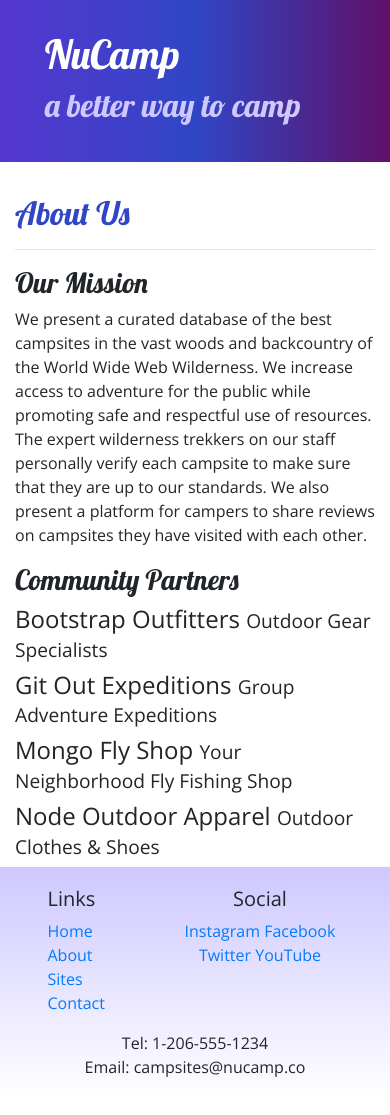
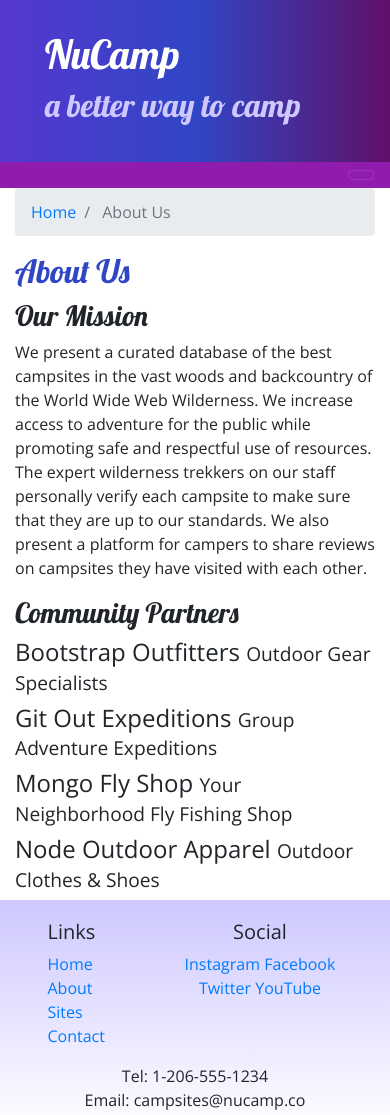
Before and after one commit to Mammirati15/bootstrap, a website: page aboutus.html in a window 390 px wide. Drawn offline with nearby package versions, Linux system fonts and the light colour scheme.

Commit message:
Adding Breadcrumbs

```diff
--- a/aboutus.html
+++ b/aboutus.html
@@ -32,17 +32,42 @@
       </div>
     </header>
 
-    <div>
-      <div>
+    <nav class="navbar navbar-expand-sm navbar-dark sticky-top">
+      <div class="container">
+        <button
+          class="navbar-toggler ml-auto"
+          type="button"
+          data-toggle="collapse"
+          data-target="#nucampNavbar"
+        >
+          <span class="navbar-nav"></span>
+        </button>
+        <div class="collapse navbar-collapse" id="nucampNavbar">
+          <ul class="navbar-nav">
+            <li class="nav-item"><a class="nav-link" href="index.html">Home</a></li>
+            <li class="nav-item active">
+              <a class="nav-link" href="#">About</a>
+            </li>
+            <li class="nav-item"><a class="nav-link" href="#">Sites</a></li>
+            <li class="nav-item"><a class="nav-link" href="#">Contact</a></li>
+          </ul>
+        </div>
+      </div>
+    </nav>
+
+
         <div class="container">
           <div class="row">
             <div class="col">
+              <ol class="breadcrumb">
+                <li class="breadcrumb-item"><a href="index.html">Home</a></li>
+                <li class="breadcrumb-item active"> About Us</li>
+              </ol>
               <h2>About Us</h2>
-              <hr />
             </div>
           </div>
         </div>
-      </div>
+
 
       <div>
         <div class="container">
--- a/css/styles.css
+++ b/css/styles.css
@@ -20,6 +20,7 @@ footer {
 }
 
 .jumbotron {
+  margin: 0;
   padding: 30px;
   background-image: linear-gradient(to right, #5637d0, #3046c5, #601068);
   color: white;
@@ -30,3 +31,7 @@ footer {
   border-bottom: 1px ridge;
   min-height: 200px;
 }
+
+.navbar {
+  background-color: #901cad;
+}
```
Also changed, not shown: index.html (+32 -4 lines).
